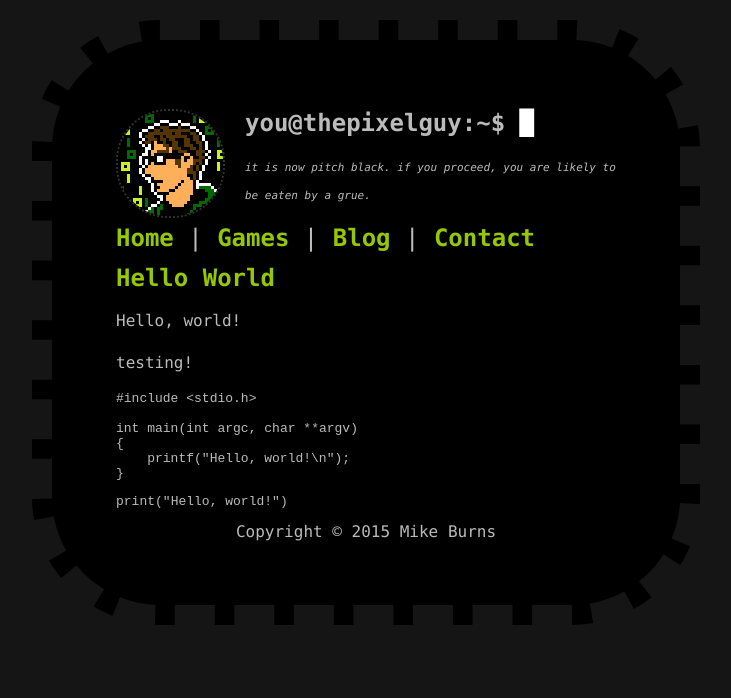
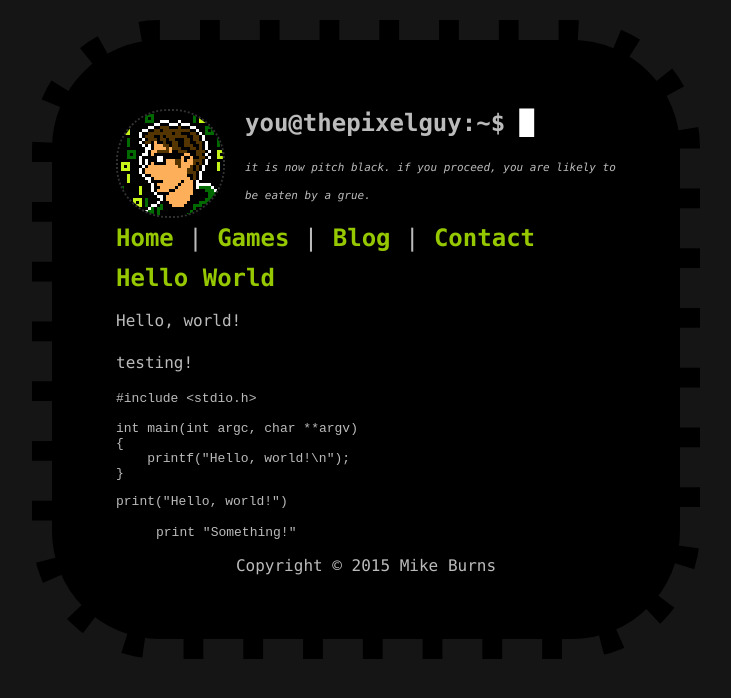
Before and after one commit to thatpixelguy/thatpixelguy.github.io, a Jekyll site: the page built from _posts/2015-03-05-hello-world.md, in a window 1280 px wide. Shown: the top 698 px of the page, without its empty margins (274-1005 px from the left). Built offline with Jekyll 4.4.1, drawn with Linux system fonts in a browser that asks for light colours.

Commit message:
Updated 2015-03-05-hello-world.md

```diff
--- a/_posts/2015-03-05-hello-world.md
+++ b/_posts/2015-03-05-hello-world.md
@@ -19,3 +19,9 @@ int main(int argc, char **argv)
 ~~~ python
 print("Hello, world!")
 ~~~
+
+{% highlight ruby %}
+
+print "Something!"
+
+{% endhighlight %}
```
